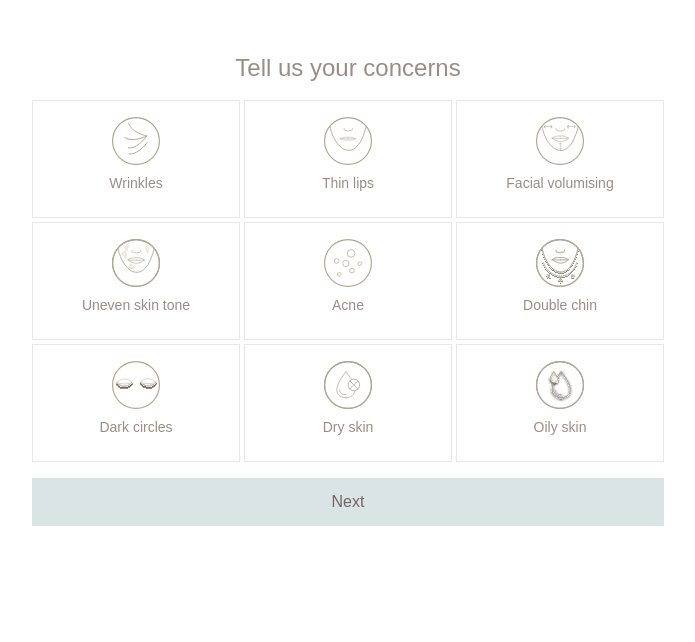
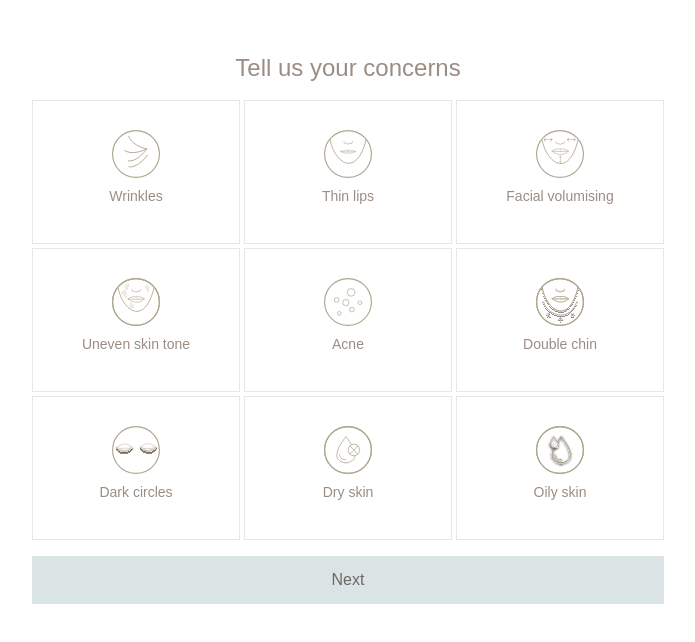
Before and after one commit to PaulJKathmann/smart-questionnaire, a React (Create React App) app in the folder smart-questionnaire/: page / in a window 1280 px wide. Shown: the top 642 px of the page, without its empty margins (292-987 px from the left). Built offline with nearby package versions, Linux system fonts and the light colour scheme; no server answers.

Commit message:
fixed box size to always be equal

```diff
--- a/smart-questionnaire/src/MultipleChoiceQuestion.js
+++ b/smart-questionnaire/src/MultipleChoiceQuestion.js
@@ -46,7 +46,7 @@ function MultipleChoiceQuestion({ question, options, setAnswer, setError}) {
                     question.answer.includes(option)
                       ? "choice-selected"
                       : "border-gray-200 border custom-text-color"
-                  } w-42 h-42 p-4 bg-white cursor-pointer transition-all flex flex-col items-center justify-center`}
+                  } h-36 p-2 bg-white cursor-pointer transition-all flex flex-col items-center justify-center`}
                   onClick={() => handleOptionsChange(option)}>
                     <input
                         type="checkbox"
```
